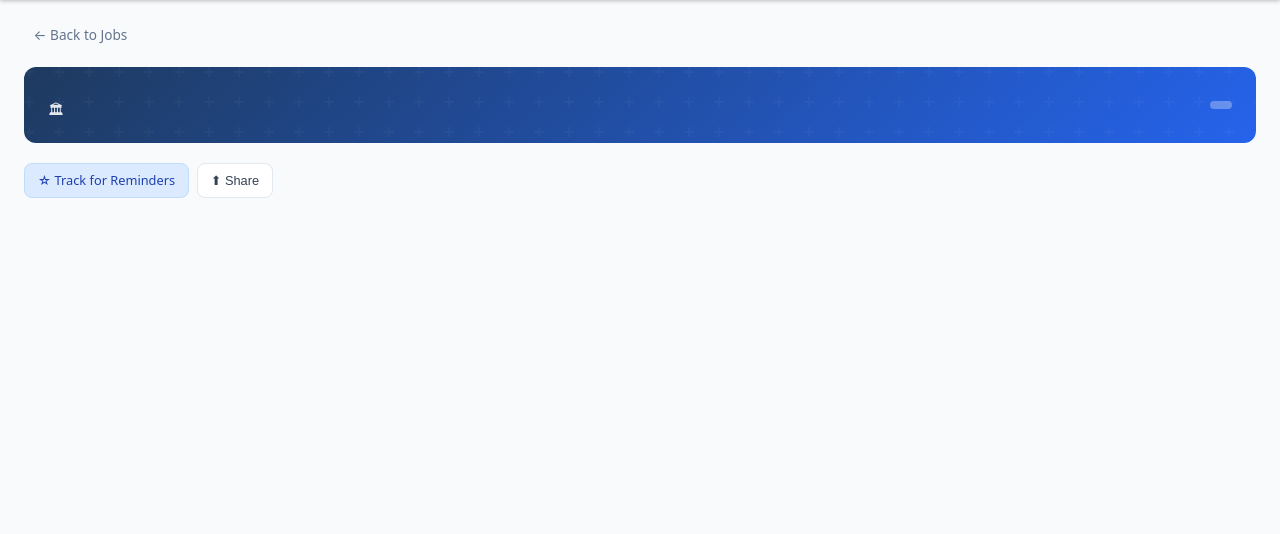
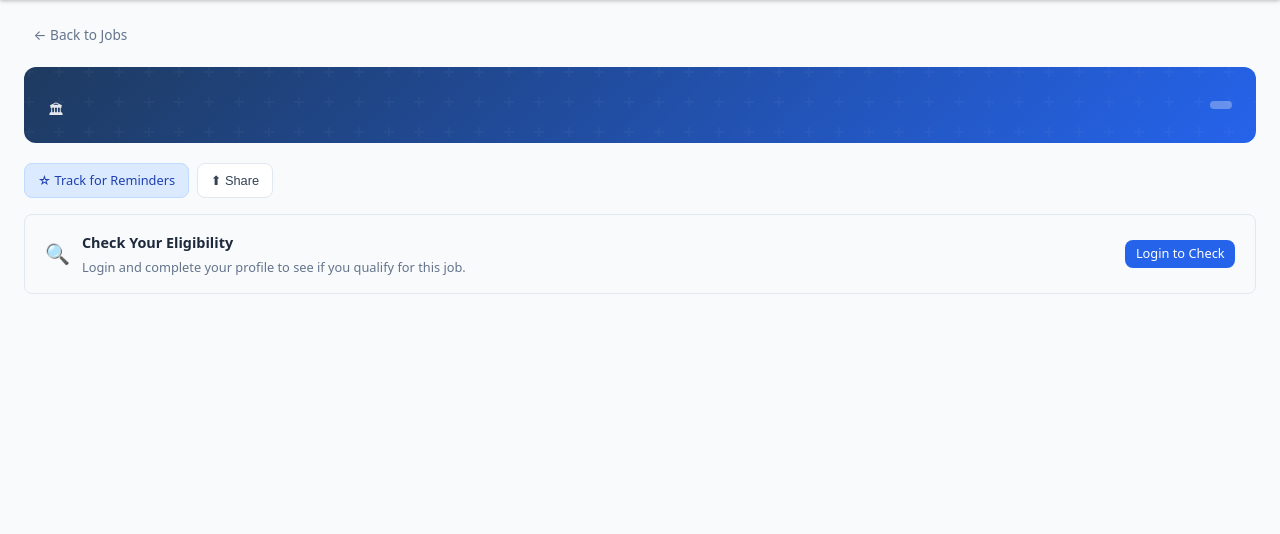
Before and after one commit to vacancyhai/hermes, a Flask app: template src/frontend/app/templates/jobs/detail.html in a window 1280 px wide. Shown: the part 77-611 px from the top of the page. Run offline with Flask 3, Linux system fonts and the light colour scheme; the template is opened without the code that fills it, so the values that code supplies are empty; some libraries are stand-ins or nearby versions.

Commit message:
feat: show eligibility on job list cards and detail page
List cards:
- Badge shows 'checking...' while HTMX loads
- Badge includes tooltip with all reasons on hover

Detail page:
- Not logged in: 'Login to Check' banner
- Logged in, profile incomplete: 'Complete Profile' warning
- Logged in, profile complete: full eligibility banner with
  status (eligible / partial / not eligible) + all reasons listed

```diff
--- a/src/frontend/app/__init__.py
+++ b/src/frontend/app/__init__.py
@@ -796,13 +796,14 @@ def job_eligibility_badge(slug):
         return ""
     result = resp.json()
     status = result.get("status", "unknown")
+    reasons = result.get("reasons", [])
+    tooltip = " | ".join(reasons) if reasons else ""
     _ELIGIBILITY_BADGE = {
-        "eligible": ("<span class=\"meta-pill\" style=\"background:#dcfce7;color:#166534\">✅ Eligible</span>", ),
-        "partially_eligible": ("<span class=\"meta-pill\" style=\"background:#fef9c3;color:#854d0e\">⚠️ Partially Eligible</span>", ),
-        "not_eligible": ("<span class=\"meta-pill\" style=\"background:#fee2e2;color:#991b1b\">❌ Not Eligible</span>", ),
+        "eligible": f'<span class="meta-pill" style="background:#dcfce7;color:#166534" title="{tooltip}">✅ Eligible</span>',
+        "partially_eligible": f'<span class="meta-pill" style="background:#fef9c3;color:#854d0e" title="{tooltip}">⚠️ Partial</span>',
+        "not_eligible": f'<span class="meta-pill" style="background:#fee2e2;color:#991b1b" title="{tooltip}">❌ Not Eligible</span>',
     }
-    badge_html = _ELIGIBILITY_BADGE.get(status, ("",))[0]
-    return badge_html or ""
+    return _ELIGIBILITY_BADGE.get(status, "") or ""
 
 
 @bp.route("/partials/admissions/<slug>/eligibility", methods=["GET"])
@@ -831,12 +832,32 @@ def job_detail(slug):
         return render_template(_TEMPLATE_404), 404
     job = resp.json()
     tracking = False
+    profile_complete = False
+    eligibility = None
     token = session.get("token")
     if token:
         w_resp = current_app.api_client.get(f"/jobs/{job['id']}/track", token=token)
         if w_resp.ok:
             tracking = w_resp.json().get("tracking", False)
-    return render_template("jobs/detail.html", job=job, tracking=tracking)
+        me_resp = current_app.api_client.get(_API_USERS_PROFILE, token=token)
+        if me_resp and me_resp.ok:
+            p = me_resp.json().get("profile", {})
+            profile_complete = bool(
+                p.get("highest_qualification") or p.get("category") or p.get("date_of_birth")
+            )
+        if profile_complete:
+            elig_resp, ok = _try_with_refresh(
+                lambda t: current_app.api_client.get(f"/jobs/eligibility/{slug}", token=t)
+            )
+            if ok and elig_resp and elig_resp.ok:
+                eligibility = elig_resp.json()
+    return render_template(
+        "jobs/detail.html",
+        job=job,
+        tracking=tracking,
+        profile_complete=profile_complete,
+        eligibility=eligibility,
+    )
 
 
 @bp.route("/jobs/<job_id>/track", methods=["POST"])
--- a/src/frontend/app/templates/jobs/_cards.html
+++ b/src/frontend/app/templates/jobs/_cards.html
@@ -25,7 +25,10 @@
             <span hx-get="/partials/jobs/{{ job.slug }}/eligibility"
                   hx-trigger="revealed"
                   hx-swap="outerHTML"
-                  style="font-size:.75rem;color:var(--slate-400)">…</span>
+                  hx-indicator=".elig-loading-{{ job.slug }}"
+                  style="font-size:.75rem;color:var(--slate-400)">
+                <span class="elig-loading-{{ job.slug }}" style="font-size:.72rem;color:var(--slate-400)">checking…</span>
+            </span>
             {% endif %}
             {% if tracked_job_ids is defined %}
             {% set is_tracking = job.id|string in tracked_job_ids %}
--- a/src/frontend/app/templates/jobs/detail.html
+++ b/src/frontend/app/templates/jobs/detail.html
@@ -105,6 +105,66 @@
     {% endif %}
     <button type="button" class="share-btn" onclick="shareJob()">⬆ Share</button>
 </div>
+
+<!-- Eligibility Banner -->
+{% if not session.get('token') %}
+<div style="background:#f8fafc;border:1px solid var(--slate-200);border-radius:var(--radius);padding:1rem 1.25rem;margin-bottom:1rem;display:flex;align-items:center;gap:.75rem;flex-wrap:wrap">
+    <span style="font-size:1.25rem">🔍</span>
+    <div style="flex:1;min-width:0">
+        <div style="font-weight:600;font-size:.9rem;color:var(--text)">Check Your Eligibility</div>
+        <div style="font-size:.8rem;color:var(--slate-500);margin-top:.15rem">Login and complete your profile to see if you qualify for this job.</div>
+    </div>
+    <a href="/login?next=/jobs/{{ job.slug }}" class="btn btn-primary btn-sm">Login to Check</a>
+</div>
+{% elif not profile_complete %}
+<div style="background:#fffbeb;border:1px solid #fde68a;border-radius:var(--radius);padding:1rem 1.25rem;margin-bottom:1rem;display:flex;align-items:center;gap:.75rem;flex-wrap:wrap">
+    <span style="font-size:1.25rem">⚠️</span>
+    <div style="flex:1;min-width:0">
+        <div style="font-weight:600;font-size:.9rem;color:#92400e">Profile Incomplete</div>
+        <div style="font-size:.8rem;color:#a16207;margin-top:.15rem">Complete your profile to check eligibility for this job.</div>
+    </div>
+    <a href="/profile" class="btn btn-sm" style="background:#fef3c7;color:#92400e;border:1px solid #fde68a">Complete Profile</a>
+</div>
+{% elif eligibility %}
+    {% set s = eligibility.status %}
+    {% if s == 'eligible' %}
+    <div style="background:#f0fdf4;border:1px solid #bbf7d0;border-radius:var(--radius);padding:1rem 1.25rem;margin-bottom:1rem">
+        <div style="display:flex;align-items:center;gap:.6rem;margin-bottom:.6rem">
+            <span style="font-size:1.25rem">✅</span>
+            <span style="font-weight:700;font-size:.95rem;color:#166534">You are Eligible</span>
+        </div>
+        {% if eligibility.reasons %}
+        <ul style="margin:0;padding-left:1.25rem;display:flex;flex-direction:column;gap:.25rem">
+            {% for r in eligibility.reasons %}<li style="font-size:.82rem;color:#166534">{{ r }}</li>{% endfor %}
+        </ul>
+        {% endif %}
+    </div>
+    {% elif s == 'partially_eligible' %}
+    <div style="background:#fffbeb;border:1px solid #fde68a;border-radius:var(--radius);padding:1rem 1.25rem;margin-bottom:1rem">
+        <div style="display:flex;align-items:center;gap:.6rem;margin-bottom:.6rem">
+            <span style="font-size:1.25rem">⚠️</span>
+            <span style="font-weight:700;font-size:.95rem;color:#92400e">Partially Eligible</span>
+        </div>
+        {% if eligibility.reasons %}
+        <ul style="margin:0;padding-left:1.25rem;display:flex;flex-direction:column;gap:.25rem">
+            {% for r in eligibility.reasons %}<li style="font-size:.82rem;color:#92400e">{{ r }}</li>{% endfor %}
+        </ul>
+        {% endif %}
+    </div>
+    {% elif s == 'not_eligible' %}
+    <div style="background:#fef2f2;border:1px solid #fecaca;border-radius:var(--radius);padding:1rem 1.25rem;margin-bottom:1rem">
+        <div style="display:flex;align-items:center;gap:.6rem;margin-bottom:.6rem">
+            <span style="font-size:1.25rem">❌</span>
+            <span style="font-weight:700;font-size:.95rem;color:#991b1b">Not Eligible</span>
+        </div>
+        {% if eligibility.reasons %}
+        <ul style="margin:0;padding-left:1.25rem;display:flex;flex-direction:column;gap:.25rem">
+            {% for r in eligibility.reasons %}<li style="font-size:.82rem;color:#991b1b">{{ r }}</li>{% endfor %}
+        </ul>
+        {% endif %}
+    </div>
+    {% endif %}
+{% endif %}
 
 <!-- Key Dates -->
 <div class="detail-grid">
```
